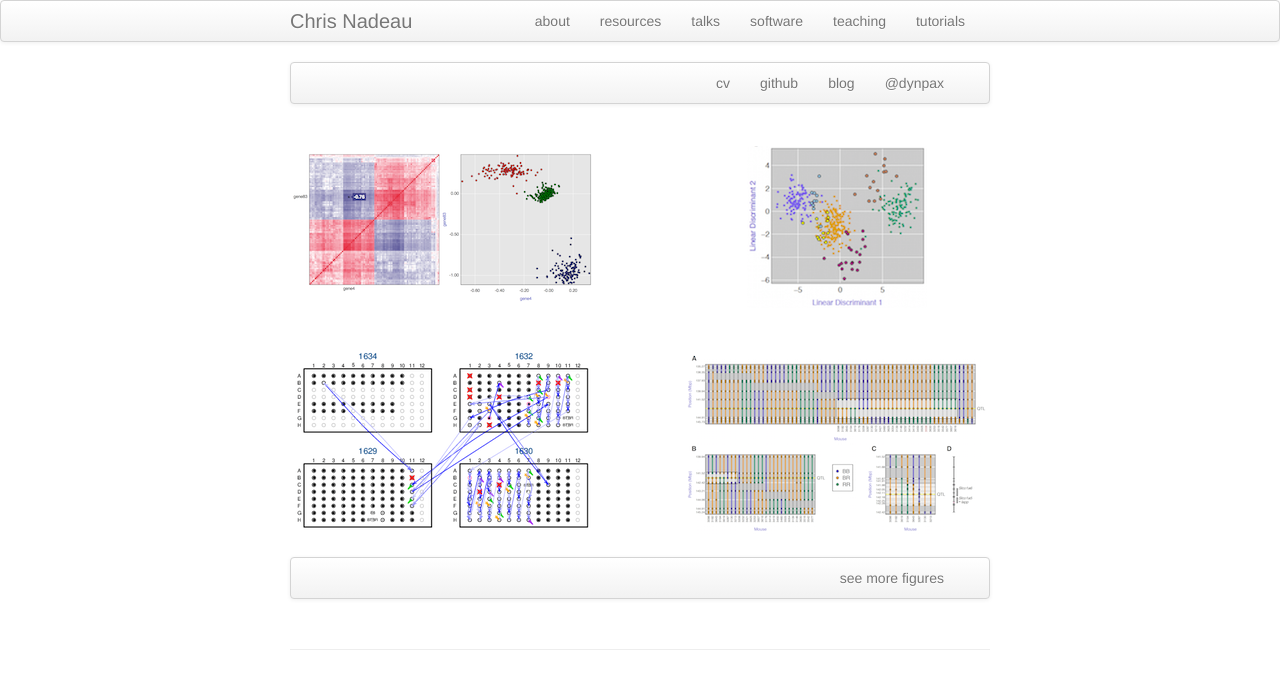
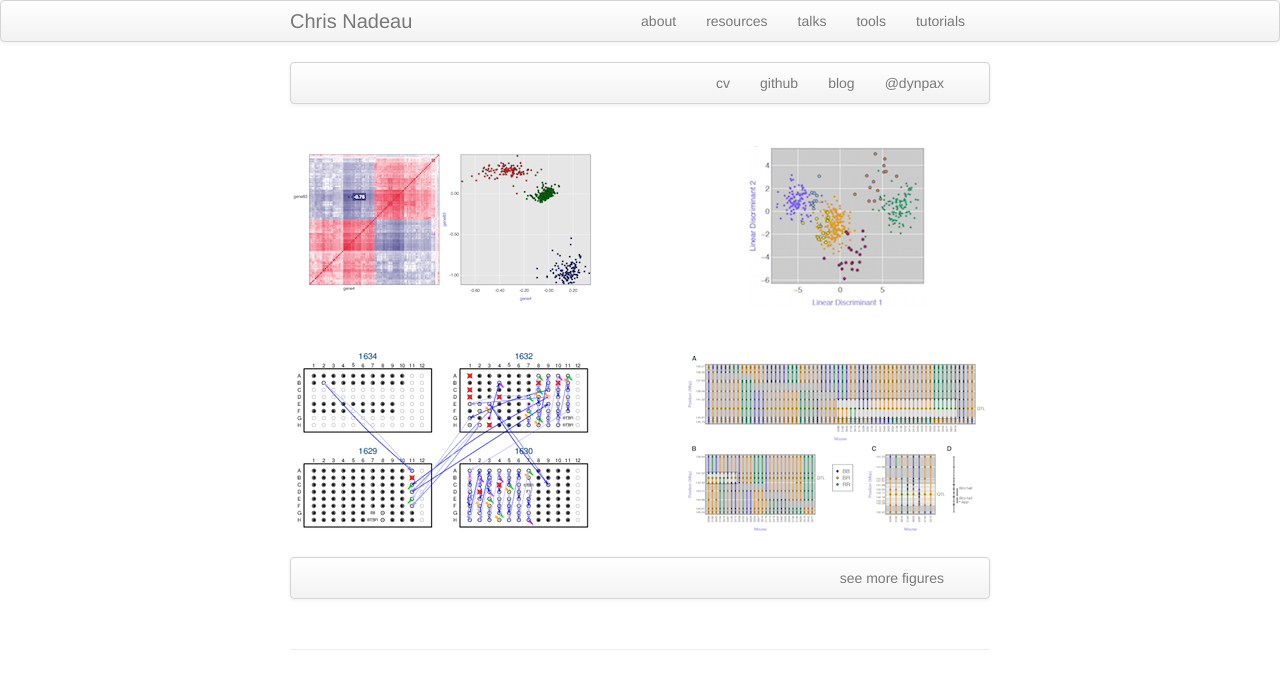
Before and after one commit to dynamicparallax/dynamicparallax.github.io, a Jekyll site: the page built from index.md, in a window 1280 px wide. Shown: the top 689 px of the page. Built offline with Jekyll 4.4.1, drawn with Linux system fonts in a browser that asks for light colours.

Commit message:
Update default.html

```diff
--- a/_includes/themes/twitter/default.html
+++ b/_includes/themes/twitter/default.html
@@ -38,8 +38,7 @@
               <li><a href="{{ BASE_PATH }}/pages/about.html">about</a></li>
               <li><a href="{{ BASE_PATH }}/pages/resources.html">resources</a></li>
               <li><a href="{{ BASE_PATH }}/pages/talks.html">talks</a></li>
-              <li><a href="{{ BASE_PATH }}/pages/software.html">software</a></li>
-              <li><a href="{{ BASE_PATH }}/pages/teaching.html">teaching</a></li>
+              <li><a href="{{ BASE_PATH }}/pages/tools.html">tools</a></li>
               <li><a href="{{ BASE_PATH }}/pages/tutorials.html">tutorials</a></li>
           </ul>
         </div>
```
